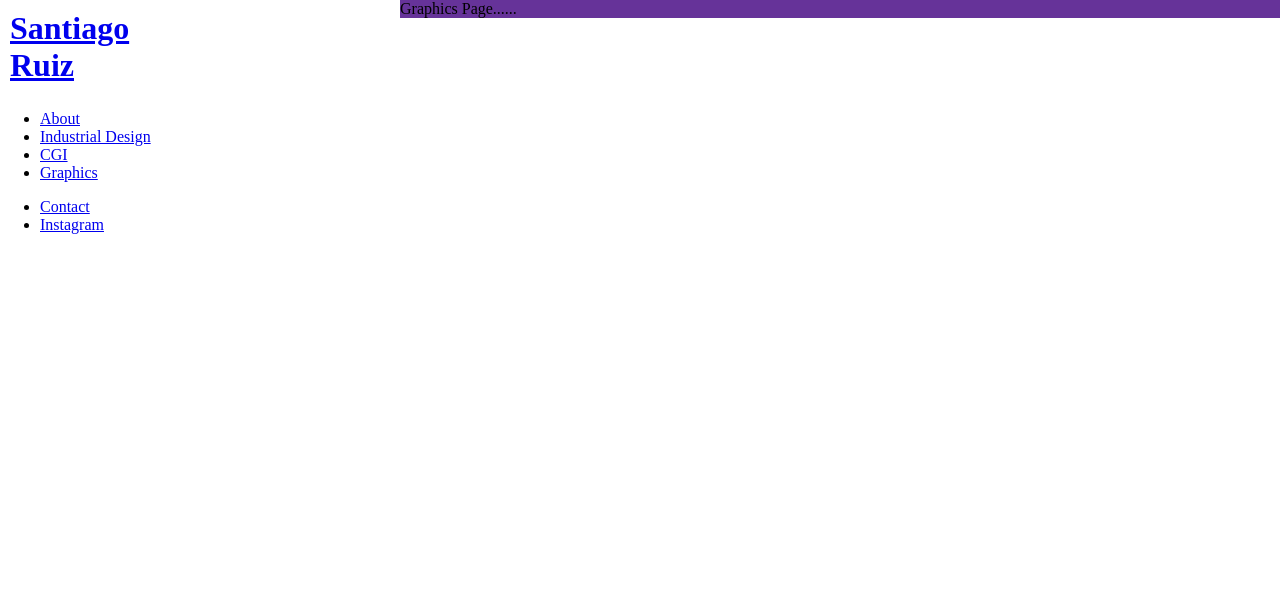
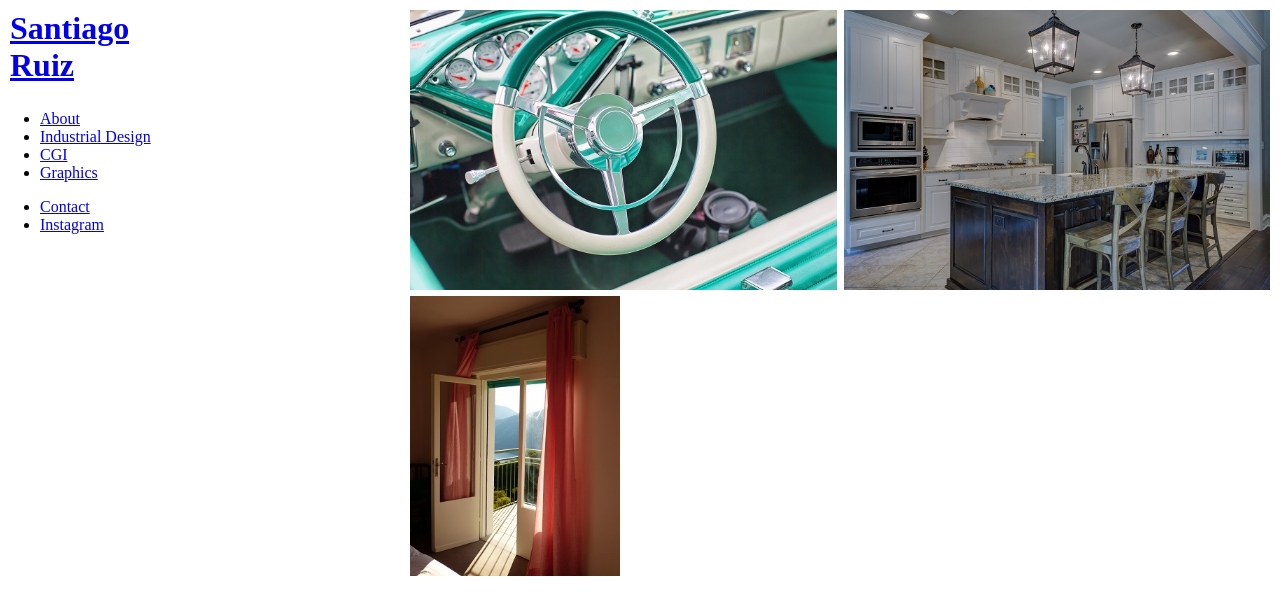
Before and after one commit to Agustingrm/SantiagoRuizPortfolio-V2, a React (Create React App) app: page /graphics in a window 1280 px wide. Shown: the top 614 px of the page. Built offline with nearby package versions, Linux system fonts and the light colour scheme; a web font is replaced by a local one.

Commit message:
Implemented grid to display Projects

```diff
--- a/src/Assets/Styles/CSS/Projects.css
+++ b/src/Assets/Styles/CSS/Projects.css
@@ -1,8 +1,28 @@
 .projectContainer {
-  background-color: rebeccapurple;
   width: calc(100% - 400px);
   float: right;
   margin-left: 400px;
+  padding: 10px;
+  box-sizing: border-box;
+}
+
+.imgGrid {
+  display: grid;
+  grid-template-columns: repeat(4, 24.3924%);
+  grid-auto-flow: dense;
+  column-gap: 0.813%;
+  row-gap: 0.2vw;
+}
+.imgGrid img {
+  width: 100%;
+}
+
+.span1 {
+  grid-column: span 1;
+}
+
+.span2 {
+  grid-column: span 2;
 }
 
 /*# sourceMappingURL=Projects.css.map */
--- a/src/Assets/Styles/SASS/Projects.scss
+++ b/src/Assets/Styles/SASS/Projects.scss
@@ -1,6 +1,26 @@
 .projectContainer {
-  background-color: rebeccapurple;
   width: calc(100% - 400px);
   float: right;
   margin-left: 400px;
+  padding: 10px;
+  box-sizing: border-box;
 }
+
+.imgGrid {
+  display: grid;
+  grid-template-columns: repeat(4, 24.3924%);
+  grid-auto-flow: dense;
+  column-gap: 0.813%;
+  row-gap: 0.2vw;
+  img {
+    width: 100%;
+  }
+}
+
+.span1 {
+  grid-column: span 1;
+}
+
+.span2 {
+  grid-column: span 2;
+}
--- a/src/Context/GlobalState.tsx
+++ b/src/Context/GlobalState.tsx
@@ -72,6 +72,7 @@ function GlobalState({ children }: { children: ReactNode }): JSX.Element {
       name: "Bedroom Render",
       year: 2020,
       cover: BedroomRenderCover,
+      coverSpan: 1,
       detailPhotos: [BedroomRender1, BedroomRender2, BedroomRender3, BedroomRender4],
       textBox: [
         "Lorem Ipsum is simply dummy text of the printing and typesetting industry. Lorem Ipsum has been the industry's standard dummy text ever since the 1500s, when an unknown printer took a galley of type and scrambled it to make a type specimen book. It has survived not only five centuries",
@@ -82,6 +83,7 @@ function GlobalState({ children }: { children: ReactNode }): JSX.Element {
       name: "Curtains",
       year: 2020,
       cover: CurtainsCover,
+      coverSpan: 1,
       detailPhotos: [Curtains1, Curtains2, Curtains3, Curtains4],
       textBox: ["Product Design", "worked on sich design", "line 3"],
     },
@@ -89,6 +91,7 @@ function GlobalState({ children }: { children: ReactNode }): JSX.Element {
       name: "Grinder",
       year: 2020,
       cover: GrinderCover,
+      coverSpan: 1,
       detailPhotos: [Grinder1, Grinder2, Grinder3, Grinder4],
       textBox: ["Product Design", "worked on sich design", "line 3"],
     },
@@ -96,6 +99,7 @@ function GlobalState({ children }: { children: ReactNode }): JSX.Element {
       name: "Hotel Render",
       year: 2019,
       cover: HotelRenderCover,
+      coverSpan: 1,
       detailPhotos: [HotelRender1, HotelRender2, HotelRender3, HotelRender4],
       textBox: ["Product Design", "worked on sich design", "line 3"],
     },
@@ -103,6 +107,7 @@ function GlobalState({ children }: { children: ReactNode }): JSX.Element {
       name: "Kitchen",
       year: 2019,
       cover: KitchenCover,
+      coverSpan: 2,
       detailPhotos: [Kitchen1, Kitchen2, Kitchen3, Kitchen4],
       textBox: ["Product Design", "worked on sich design", "line 3"],
     },
@@ -110,6 +115,7 @@ function GlobalState({ children }: { children: ReactNode }): JSX.Element {
       name: "Knife",
       year: 2019,
       cover: KnifeCover,
+      coverSpan: 1,
       detailPhotos: [Knife1, Knife2, Knife3, Knife4],
       textBox: ["Product Design", "worked on sich design", "line 3"],
     },
@@ -117,6 +123,7 @@ function GlobalState({ children }: { children: ReactNode }): JSX.Element {
       name: "Mirror",
       year: 2019,
       cover: MirrorCover,
+      coverSpan: 1,
       detailPhotos: [Mirror1, Mirror2, Mirror3, Mirror4],
       textBox: ["Product Design", "worked on sich design", "line 3"],
     },
@@ -124,6 +131,7 @@ function GlobalState({ children }: { children: ReactNode }): JSX.Element {
       name: "Sofa Render",
       year: 2019,
       cover: SofaRenderCover,
+      coverSpan: 2,
       detailPhotos: [SofaRender1, SofaRender2, SofaRender3],
       textBox: ["Product Design", "worked on sich design", "line 3"],
     },
@@ -131,6 +139,7 @@ function GlobalState({ children }: { children: ReactNode }): JSX.Element {
       name: "Spoon",
       year: 2019,
       cover: SpoonCover,
+      coverSpan: 1,
       detailPhotos: [Spoon1, Spoon2, Spoon3, Spoon4],
       textBox: ["Product Design", "worked on sich design", "line 3"],
     },
@@ -138,6 +147,7 @@ function GlobalState({ children }: { children: ReactNode }): JSX.Element {
       name: "Wheel",
       year: 2019,
       cover: WheelCover,
+      coverSpan: 2,
       detailPhotos: [Wheel1, Wheel2, Wheel3, Wheel4],
       textBox: ["Product Design", "worked on sich design"],
     },
--- a/src/Pages/CGIPage.tsx
+++ b/src/Pages/CGIPage.tsx
@@ -1,7 +1,29 @@
 import "../Assets/Styles/CSS/Projects.css";
+import PortfolioContext from "../Context/PortfolioContext";
+import { Link } from "react-router-dom";
+import { useContext } from "react";
 
 const CGIPage: React.FC<{}> = () => {
-  return <div className="grid">CGI Page......</div>;
+  const context = useContext(PortfolioContext);
+  return (
+    <div className="projectContainer">
+      <div className="imgGrid">
+        {context.projectCGI.map((projectName: string) => {
+          let span = context.projectDatabase[projectName].coverSpan;
+          console.log(projectName + span)
+          return (
+            <Link to={"/project/" + projectName} key={projectName} className={"span" + span}>
+              <img
+                src={context.projectDatabase[projectName].cover}
+                alt={context.projectDatabase[projectName].name}
+                loading="lazy"
+              />
+            </Link>
+          );
+        })}
+      </div>
+    </div>
+  );
 };
 
 export default CGIPage;
--- a/src/Pages/GraphicsPage.tsx
+++ b/src/Pages/GraphicsPage.tsx
@@ -1,7 +1,29 @@
 import "../Assets/Styles/CSS/Projects.css";
+import PortfolioContext from "../Context/PortfolioContext";
+import { Link } from "react-router-dom";
+import { useContext } from "react";
 
 const GraphicsPage: React.FC<{}> = () => {
-  return <div className="projectContainer">Graphics Page......</div>;
+  const context = useContext(PortfolioContext);
+  return (
+    <div className="projectContainer">
+      <div className="imgGrid">
+        {context.projectGraphics.map((projectName: string) => {
+          let span = context.projectDatabase[projectName].coverSpan;
+          console.log(projectName + span)
+          return (
+            <Link to={"/project/" + projectName} key={projectName} className={"span" + span}>
+              <img
+                src={context.projectDatabase[projectName].cover}
+                alt={context.projectDatabase[projectName].name}
+                loading="lazy"
+              />
+            </Link>
+          );
+        })}
+      </div>
+    </div>
+  );
 };
 
 export default GraphicsPage;
--- a/src/Pages/IndustrialDesignPage.tsx
+++ b/src/Pages/IndustrialDesignPage.tsx
@@ -1,7 +1,29 @@
 import "../Assets/Styles/CSS/Projects.css";
+import PortfolioContext from "../Context/PortfolioContext";
+import { Link } from "react-router-dom";
+import { useContext } from "react";
 
 const IndustrialDesignPage: React.FC<{}> = () => {
-  return <div className="projectContainer">Industrial Design Page......</div>;
+  const context = useContext(PortfolioContext);
+  return (
+    <div className="projectContainer">
+      <div className="imgGrid">
+        {context.projectIndustrialDesign.map((projectName: string) => {
+          let span = context.projectDatabase[projectName].coverSpan;
+          console.log(projectName + span)
+          return (
+            <Link to={"/project/" + projectName} key={projectName} className={"span" + span}>
+              <img
+                src={context.projectDatabase[projectName].cover}
+                alt={context.projectDatabase[projectName].name}
+                loading="lazy"
+              />
+            </Link>
+          );
+        })}
+      </div>
+    </div>
+  );
 };
 
 export default IndustrialDesignPage;
--- a/src/Pages/OverviewPage.tsx
+++ b/src/Pages/OverviewPage.tsx
@@ -9,11 +9,10 @@ const OverviewPage: React.FC<{}> = () => {
     <div className="projectContainer">
       <div className="imgGrid">
         {context.projectOverview.map((projectName: string) => {
+          let span = context.projectDatabase[projectName].coverSpan;
+          console.log(projectName + span)
           return (
-            <Link
-              to={"/project/" + projectName}
-              key={projectName}
-            >
+            <Link to={"/project/" + projectName} key={projectName} className={"span" + span}>
               <img
                 src={context.projectDatabase[projectName].cover}
                 alt={context.projectDatabase[projectName].name}
```
Also changed, not shown: 1 other file (tests, documents, lock files or other folders).
